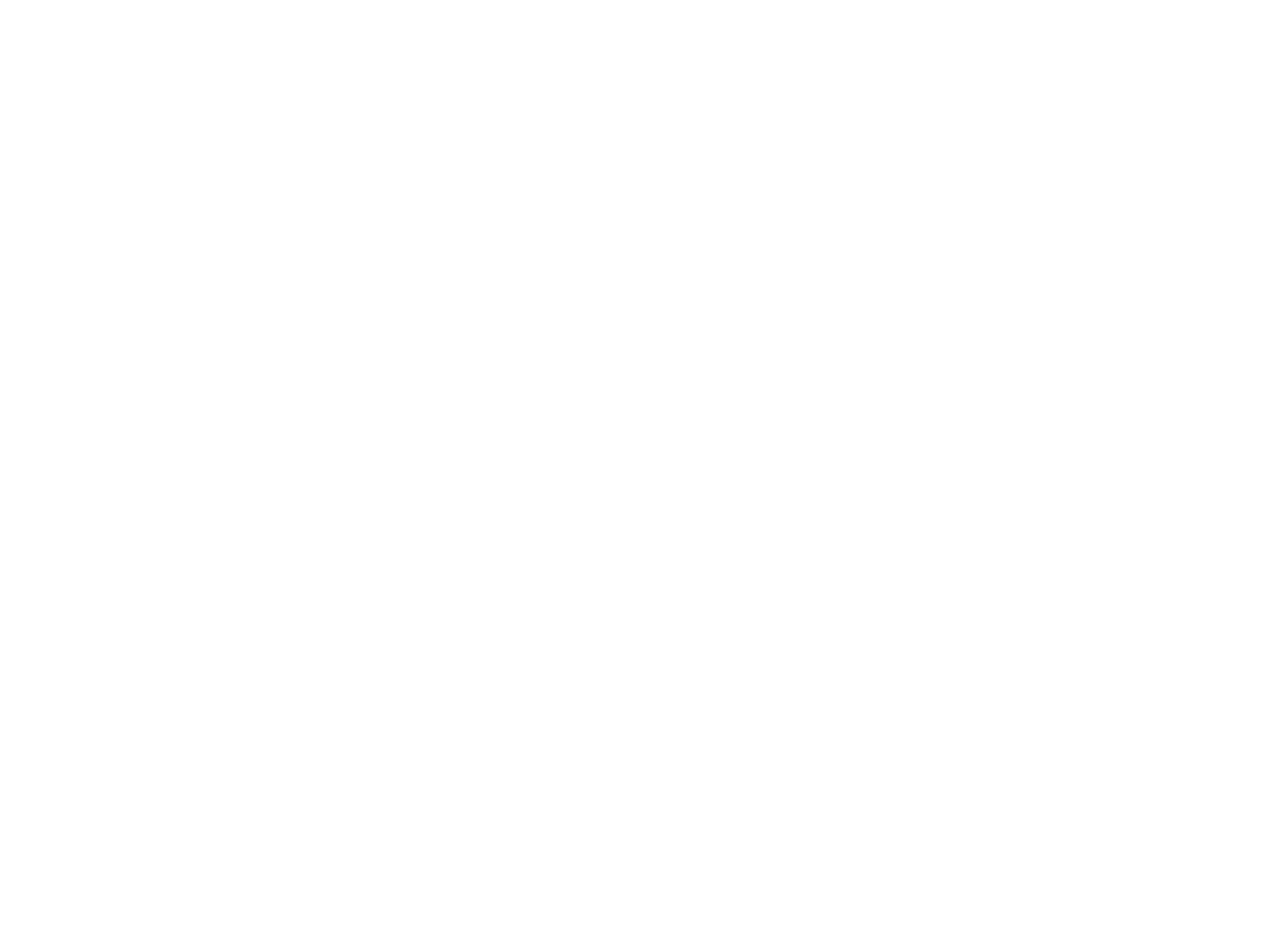
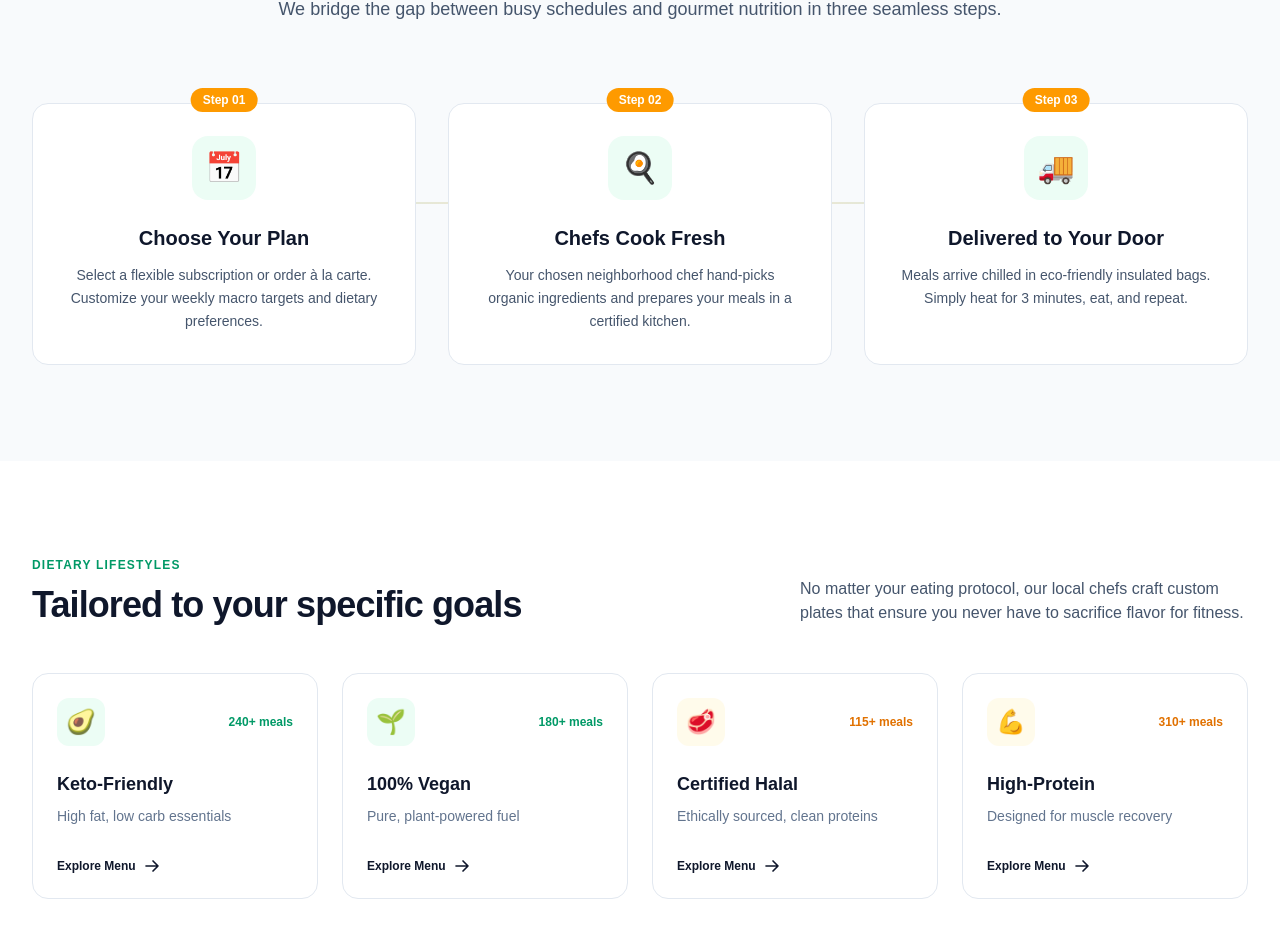
Before and after one commit to masumb30/bitecraft, a Next.js app: page / in a window 1280 px wide. Shown: the part 931-1868 px from the top of the page. Before the commit the page ends 800 px from the top, so only its background shows below. Built offline with nearby package versions, Linux system fonts and the light colour scheme.

Commit message:
added two new sections in the homepage

```diff
--- /dev/null
+++ b/src/app/components/DietaryCategories.tsx
@@ -0,0 +1,122 @@
+import React from 'react';
+
+interface Category {
+  id: string;
+  name: string;
+  tagline: string;
+  mealsAvailable: string;
+  emoji: string;
+  accentBg: string;
+  textColor: string;
+}
+
+export default function DietaryCategories() {
+  const categories: Category[] = [
+    {
+      id: 'keto',
+      name: 'Keto-Friendly',
+      tagline: 'High fat, low carb essentials',
+      mealsAvailable: '240+ meals',
+      emoji: '🥑',
+      accentBg: 'bg-emerald-50 dark:bg-emerald-950/20',
+      textColor: 'text-emerald-600 dark:text-emerald-400',
+    },
+    {
+      id: 'vegan',
+      name: '100% Vegan',
+      tagline: 'Pure, plant-powered fuel',
+      mealsAvailable: '180+ meals',
+      emoji: '🌱',
+      accentBg: 'bg-emerald-50 dark:bg-emerald-950/20',
+      textColor: 'text-emerald-600 dark:text-emerald-400',
+    },
+    {
+      id: 'halal',
+      name: 'Certified Halal',
+      tagline: 'Ethically sourced, clean proteins',
+      mealsAvailable: '115+ meals',
+      emoji: '🥩',
+      accentBg: 'bg-amber-50 dark:bg-amber-950/20',
+      textColor: 'text-amber-600 dark:text-amber-400',
+    },
+    {
+      id: 'high-protein',
+      name: 'High-Protein',
+      tagline: 'Designed for muscle recovery',
+      mealsAvailable: '310+ meals',
+      emoji: '💪',
+      accentBg: 'bg-amber-50 dark:bg-amber-950/20',
+      textColor: 'text-amber-600 dark:text-amber-400',
+    },
+  ];
+
+  return (
+    <section className="bg-white py-16 transition-colors duration-200 dark:bg-slate-900 sm:py-24">
+      <div className="mx-auto max-w-7xl px-4 sm:px-6 lg:px-8">
+
+        {/* Section Layout Header */}
+        <div className="flex flex-col items-start justify-between gap-6 md:flex-row md:items-end mb-12">
+          <div>
+            <h2 className="text-xs font-bold uppercase tracking-widest text-emerald-600 dark:text-emerald-500">
+              Dietary Lifestyles
+            </h2>
+            <p className="mt-3 text-3xl font-extrabold tracking-tight text-slate-900 dark:text-slate-50 sm:text-4xl">
+              Tailored to your specific goals
+            </p>
+          </div>
+          <p className="max-w-md text-base text-slate-600 dark:text-slate-400">
+            No matter your eating protocol, our local chefs craft custom plates that ensure you never have to sacrifice flavor for fitness.
+          </p>
+        </div>
+
+        {/* Categories Grid */}
+        <div className="grid grid-cols-1 gap-6 sm:grid-cols-2 lg:grid-cols-4">
+          {categories.map((category) => (
+            <a
+              key={category.id}
+              href={`/menu?category=${category.id}`}
+              className="group relative flex flex-col justify-between overflow-hidden rounded-2xl border border-slate-200 bg-white p-6 transition-all duration-200 hover:scale-[1.01] hover:border-emerald-600/30 hover:shadow-lg dark:border-slate-800 dark:bg-slate-950 dark:hover:border-emerald-500/20"
+            >
+              {/* Card Top: Emoji & Badge */}
+              <div>
+                <div className="flex items-center justify-between">
+                  <span className={`flex h-12 w-12 items-center justify-center rounded-xl text-2xl ${category.accentBg}`}>
+                    {category.emoji}
+                  </span>
+                  <span className={`text-xs font-semibold ${category.textColor}`}>
+                    {category.mealsAvailable}
+                  </span>
+                </div>
+
+                <h3 className="mt-6 text-lg font-bold text-slate-900 transition-colors group-hover:text-emerald-600 dark:text-slate-50 dark:group-hover:text-emerald-500">
+                  {category.name}
+                </h3>
+                <p className="mt-2 text-sm text-slate-500 dark:text-slate-400">
+                  {category.tagline}
+                </p>
+              </div>
+
+              {/* Card Bottom: Interactive Footer Button */}
+              <div className="mt-8 flex items-center gap-2 text-xs font-bold text-slate-900 dark:text-slate-50">
+                <span>Explore Menu</span>
+                <svg
+                  className="h-4 w-4 transition-transform duration-200 group-hover:translate-x-1"
+                  fill="none"
+                  viewBox="0 0 24 24"
+                  strokeWidth="2.5"
+                  stroke="currentColor"
+                >
+                  <path strokeLinecap="round" strokeLinejoin="round" d="M13.5 4.5L21 12m0 0l-7.5 7.5M21 12H3" />
+                </svg>
+              </div>
+
+              {/* Subtle background gradient hover accent */}
+              <span className="absolute inset-x-0 bottom-0 h-1 bg-gradient-to-r from-emerald-600 to-amber-500 opacity-0 transition-opacity duration-200 group-hover:opacity-100 dark:from-emerald-500 dark:to-amber-400" />
+            </a>
+          ))}
+        </div>
+
+      </div>
+    </section>
+  );
+}
--- /dev/null
+++ b/src/app/components/HowItWorks.tsx
@@ -0,0 +1,89 @@
+import React from 'react';
+
+interface Step {
+  number: string;
+  title: string;
+  description: string;
+  icon: string;
+}
+
+export default function HowItWorks() {
+  const steps: Step[] = [
+    {
+      number: '01',
+      title: 'Choose Your Plan',
+      description: 'Select a flexible subscription or order à la carte. Customize your weekly macro targets and dietary preferences.',
+      icon: '📅',
+    },
+    {
+      number: '02',
+      title: 'Chefs Cook Fresh',
+      description: 'Your chosen neighborhood chef hand-picks organic ingredients and prepares your meals in a certified kitchen.',
+      icon: '🍳',
+    },
+    {
+      number: '03',
+      title: 'Delivered to Your Door',
+      description: 'Meals arrive chilled in eco-friendly insulated bags. Simply heat for 3 minutes, eat, and repeat.',
+      icon: '🚚',
+    },
+  ];
+
+  return (
+    <section className="bg-slate-50 py-16 transition-colors duration-200 dark:bg-slate-950 sm:py-24">
+      <div className="mx-auto max-w-7xl px-4 sm:px-6 lg:px-8">
+
+        {/* Section Header */}
+        <div className="mx-auto max-w-3xl text-center mb-16 sm:mb-20">
+          <h2 className="text-xs font-bold uppercase tracking-widest text-emerald-600 dark:text-emerald-500">
+            The Process
+          </h2>
+          <p className="mt-3 text-3xl font-extrabold tracking-tight text-slate-900 dark:text-slate-50 sm:text-4xl">
+            Healthy eating, made beautifully simple
+          </p>
+          <p className="mt-4 text-lg text-slate-600 dark:text-slate-400">
+            We bridge the gap between busy schedules and gourmet nutrition in three seamless steps.
+          </p>
+        </div>
+
+        {/* Steps Grid */}
+        <div className="relative grid grid-cols-1 gap-8 md:grid-cols-3">
+
+          {/* Desktop Connecting Line (Hidden on Mobile) */}
+          <div className="absolute top-1/2 left-[15%] right-[15%] hidden h-0.5 -translate-y-8 bg-gradient-to-r from-emerald-600/20 via-amber-500/20 to-emerald-600/20 dark:from-emerald-500/10 dark:via-amber-400/10 dark:to-emerald-500/10 md:block" />
+
+          {steps.map((step, idx) => (
+            <div
+              key={step.number}
+              className="group relative flex flex-col items-center rounded-2xl border border-slate-200 bg-white p-8 text-center transition-all duration-200 hover:scale-[1.01] hover:shadow-xl dark:border-slate-800 dark:bg-slate-900"
+            >
+              {/* Step Number Badge */}
+              <span className="absolute -top-4 left-1/2 -translate-x-1/2 rounded-full bg-amber-500 px-3 py-1 text-xs font-bold text-white transition-colors dark:bg-amber-400 dark:text-slate-950">
+                Step {step.number}
+              </span>
+
+              {/* Icon Container */}
+              <div className="flex h-16 w-16 items-center justify-center rounded-2xl bg-emerald-50 text-3xl transition-transform duration-300 group-hover:rotate-6 dark:bg-emerald-950/40">
+                {step.icon}
+              </div>
+
+              {/* Title */}
+              <h3 className="mt-6 text-xl font-bold text-slate-900 dark:text-slate-50">
+                {step.title}
+              </h3>
+
+              {/* Description */}
+              <p className="mt-3 text-sm leading-relaxed text-slate-600 dark:text-slate-400">
+                {step.description}
+              </p>
+
+              {/* Subtle accent corner border */}
+              <div className="absolute bottom-0 right-0 h-4 w-4 rounded-br-2xl border-b-2 border-r-2 border-transparent transition-all duration-200 group-hover:border-emerald-600 dark:group-hover:border-emerald-500" />
+            </div>
+          ))}
+
+        </div>
+      </div>
+    </section>
+  );
+}
--- a/src/app/page.tsx
+++ b/src/app/page.tsx
@@ -2,6 +2,8 @@
 import Header from "./components/Header/Header";
 import HeroBanner from "./components/Banner/Hero-banner";
 import NewHeader from "./components/Header/NewHeader";
+import HowItWorks from "./components/HowItWorks";
+import DietaryCategories from "./components/DietaryCategories";
 
 export default function Home() {
   return (
@@ -9,6 +11,8 @@
     {/* <Header/> */}
     <NewHeader/>
     <HeroBanner/>
+    <HowItWorks />
+    <DietaryCategories />
     </>
   );
 }
```
